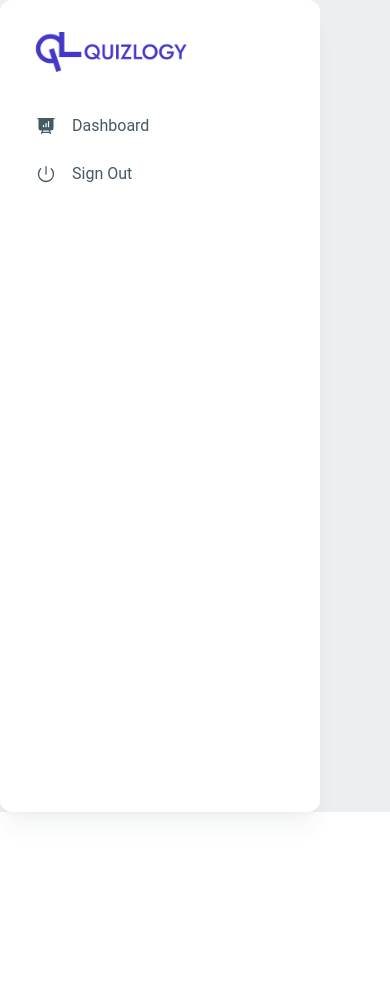
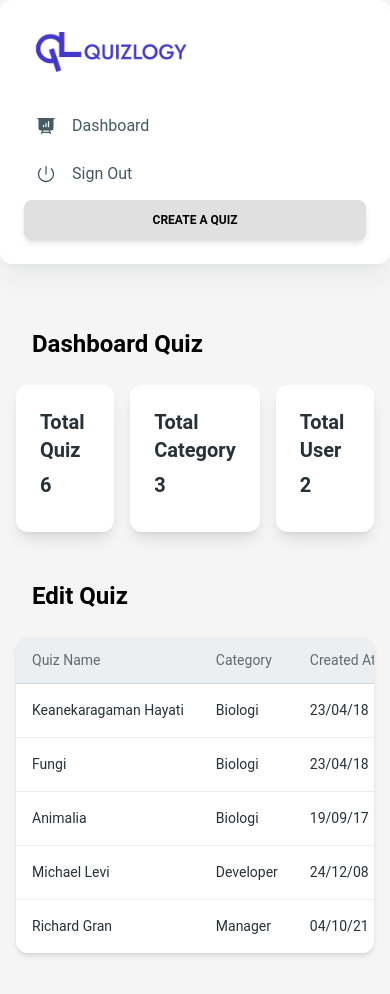
Before and after one commit to Quizlogi/Quizlogy, a React (Vite) app: page /dashboardpenguji in a window 390 px wide. Shown: the top 994 px of the page. Before the commit the page ends 844 px from the top, so only its background shows below. Built offline with nearby package versions, Linux system fonts and the light colour scheme.

Commit message:
card, edit, sidebar dashboard penguji & responsive

```diff
--- /dev/null
+++ b/src/components/Card.jsx
@@ -0,0 +1,29 @@
+import { Typography, Card as MTCard, CardBody } from "@material-tailwind/react";
+
+const cardData = [
+  { title: 'Total Quiz', number: 6 },
+  { title: 'Total Category', number: 3 },
+  { title: 'Total User', number: 2 },
+];
+
+export default function Card() {
+  return (
+    <div className='mx-auto my-12 max-w-[1006px]'>
+      <Typography className='ml-4 mb-6' variant='h4'>Dashboard Quiz</Typography>
+      <div className="flex flex-row gap-4 justify-center items-center">
+        {cardData.map((card, index) => (
+          <MTCard key={index} className="w-full sm:w-64 md:w-80 lg:w-96 h-auto shadow-lg group hover:bg-blue-400 transition-all">
+            <CardBody>
+              <Typography variant="h5" color="blue-gray" className="group-hover:text-blue-50 mb-2">
+                {card.title}
+              </Typography>
+              <Typography variant="h5" color="blue-gray" className="group-hover:text-blue-50 mb-2">
+                {card.number}
+              </Typography>
+            </CardBody>
+          </MTCard>
+        ))}
+      </div>
+    </div>
+  );
+}
--- /dev/null
+++ b/src/components/Edit.jsx
@@ -0,0 +1,159 @@
+import { Typography } from '@material-tailwind/react';
+
+export default function Edit() {
+  return (
+    <div className='mx-auto my-12 max-w-[1006px]'>
+      <Typography className='ml-4 mb-6' variant='h4'>
+        Edit Quiz
+      </Typography>
+      <div className='relative flex flex-col w-full h-full overflow-scroll text-gray-700 bg-white shadow-md rounded-xl bg-clip-border'>
+        <table className='w-full text-left table-auto min-w-max'>
+          <thead>
+            <tr>
+              <th className='p-4 border-b border-blue-gray-100 bg-blue-gray-50'>
+                <p className='block font-sans text-sm antialiased font-normal leading-none text-blue-gray-900 opacity-70'>
+                  Quiz Name
+                </p>
+              </th>
+              <th className='p-4 border-b border-blue-gray-100 bg-blue-gray-50'>
+                <p className='block font-sans text-sm antialiased font-normal leading-none text-blue-gray-900 opacity-70'>
+                  Category
+                </p>
+              </th>
+              <th className='p-4 border-b border-blue-gray-100 bg-blue-gray-50'>
+                <p className='block font-sans text-sm antialiased font-normal leading-none text-blue-gray-900 opacity-70'>
+                  Created At
+                </p>
+              </th>
+              <th className='p-4 border-b border-blue-gray-100 bg-blue-gray-50'>
+                <p className='block font-sans text-sm antialiased font-normal leading-none text-blue-gray-900 opacity-70'></p>
+              </th>
+            </tr>
+          </thead>
+          <tbody>
+            <tr>
+              <td className='p-4 border-b border-blue-gray-50'>
+                <p className='block font-sans text-sm antialiased font-normal leading-normal text-blue-gray-900'>
+                  Keanekaragaman Hayati
+                </p>
+              </td>
+              <td className='p-4 border-b border-blue-gray-50'>
+                <p className='block font-sans text-sm antialiased font-normal leading-normal text-blue-gray-900'>
+                  Biologi
+                </p>
+              </td>
+              <td className='p-4 border-b border-blue-gray-50'>
+                <p className='block font-sans text-sm antialiased font-normal leading-normal text-blue-gray-900'>
+                  23/04/18
+                </p>
+              </td>
+              <td className='p-4 border-b border-blue-gray-50'>
+                <a
+                  href='#'
+                  className='block font-sans text-sm antialiased font-medium leading-normal text-blue-gray-900'>
+                  Edit
+                </a>
+              </td>
+            </tr>
+            <tr>
+              <td className='p-4 border-b border-blue-gray-50'>
+                <p className='block font-sans text-sm antialiased font-normal leading-normal text-blue-gray-900'>
+                  Fungi
+                </p>
+              </td>
+              <td className='p-4 border-b border-blue-gray-50'>
+                <p className='block font-sans text-sm antialiased font-normal leading-normal text-blue-gray-900'>
+                  Biologi
+                </p>
+              </td>
+              <td className='p-4 border-b border-blue-gray-50'>
+                <p className='block font-sans text-sm antialiased font-normal leading-normal text-blue-gray-900'>
+                  23/04/18
+                </p>
+              </td>
+              <td className='p-4 border-b border-blue-gray-50'>
+                <a
+                  href='#'
+                  className='block font-sans text-sm antialiased font-medium leading-normal text-blue-gray-900'>
+                  Edit
+                </a>
+              </td>
+            </tr>
+            <tr>
+              <td className='p-4 border-b border-blue-gray-50'>
+                <p className='block font-sans text-sm antialiased font-normal leading-normal text-blue-gray-900'>
+                  Animalia
+                </p>
+              </td>
+              <td className='p-4 border-b border-blue-gray-50'>
+                <p className='block font-sans text-sm antialiased font-normal leading-normal text-blue-gray-900'>
+                  Biologi
+                </p>
+              </td>
+              <td className='p-4 border-b border-blue-gray-50'>
+                <p className='block font-sans text-sm antialiased font-normal leading-normal text-blue-gray-900'>
+                  19/09/17
+                </p>
+              </td>
+              <td className='p-4 border-b border-blue-gray-50'>
+                <a
+                  href='#'
+                  className='block font-sans text-sm antialiased font-medium leading-normal text-blue-gray-900'>
+                  Edit
+                </a>
+              </td>
+            </tr>
+            <tr>
+              <td className='p-4 border-b border-blue-gray-50'>
+                <p className='block font-sans text-sm antialiased font-normal leading-normal text-blue-gray-900'>
+                  Michael Levi
+                </p>
+              </td>
+              <td className='p-4 border-b border-blue-gray-50'>
+                <p className='block font-sans text-sm antialiased font-normal leading-normal text-blue-gray-900'>
+                  Developer
+                </p>
+              </td>
+              <td className='p-4 border-b border-blue-gray-50'>
+                <p className='block font-sans text-sm antialiased font-normal leading-normal text-blue-gray-900'>
+                  24/12/08
+                </p>
+              </td>
+              <td className='p-4 border-b border-blue-gray-50'>
+                <a
+                  href='#'
+                  className='block font-sans text-sm antialiased font-medium leading-normal text-blue-gray-900'>
+                  Edit
+                </a>
+              </td>
+            </tr>
+            <tr>
+              <td className='p-4'>
+                <p className='block font-sans text-sm antialiased font-normal leading-normal text-blue-gray-900'>
+                  Richard Gran
+                </p>
+              </td>
+              <td className='p-4'>
+                <p className='block font-sans text-sm antialiased font-normal leading-normal text-blue-gray-900'>
+                  Manager
+                </p>
+              </td>
+              <td className='p-4'>
+                <p className='block font-sans text-sm antialiased font-normal leading-normal text-blue-gray-900'>
+                  04/10/21
+                </p>
+              </td>
+              <td className='p-4'>
+                <a
+                  href='#'
+                  className='block font-sans text-sm antialiased font-medium leading-normal text-blue-gray-900'>
+                  Edit
+                </a>
+              </td>
+            </tr>
+          </tbody>
+        </table>
+      </div>
+    </div>
+  );
+}
--- a/src/components/Sidebar.jsx
+++ b/src/components/Sidebar.jsx
@@ -11,12 +11,9 @@ import {
 
   export function Sidebar() {
     return (
-      <Card className='h-[calc(100vh-2rem)] w-full max-w-[20rem] p-4 shadow-xl shadow-blue-gray-900/5'>
+      <Card className='md:w-[20rem] lg:w-[16rem] p-4 shadow-xl shadow-blue-gray-900/5'>
         <div className='mb-2 p-4 '>
           <img src="/quizlogy-logo-horizontal.png" alt="Logo" className='h-10 mr-2 object-contain' />
-          {/* <Typography variant='h5' color='blue-gray'>
-            Sidebar
-          </Typography> */}
         </div>
         <List>
           <ListItem>
@@ -31,6 +28,11 @@ import {
             </ListItemPrefix>
             Sign Out
           </ListItem>
+          <button
+            className='select-none font-sans font-bold text-center uppercase transition-all disabled:opacity-50 disabled:shadow-none disabled:pointer-events-none text-xs py-3 px-3 rounded-lg bg-gray-300 text-black shadow-md shadow-gray-900/10 hover:shadow-lg hover:shadow-gray-900/20 focus:opacity-[0.85] focus:shadow-none active:opacity-[0.85] active:shadow-none'
+            type='button'>
+            Create a Quiz
+          </button>
         </List>
       </Card>
     );
--- a/src/pages/DashboardPenguji.jsx
+++ b/src/pages/DashboardPenguji.jsx
@@ -1,10 +1,16 @@
 import React from 'react';
 import { Sidebar } from '../components/Sidebar';
+import Card from '../components/Card';
+import Edit from '../components/Edit';
 
 export default function DashboardPenguji() {
   return (
-    <div className='bg-[#ECEFF1]'>
-      <Sidebar />
+    <div className='bg-gray-100 flex flex-col md:flex-row'>
+        <Sidebar />
+        <div className='flex-grow p-4'>
+            <Card />
+            <Edit />
+        </div>
     </div>
   );
 }
```
